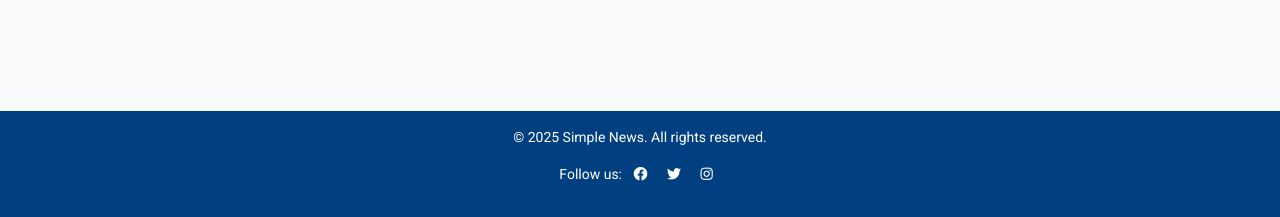
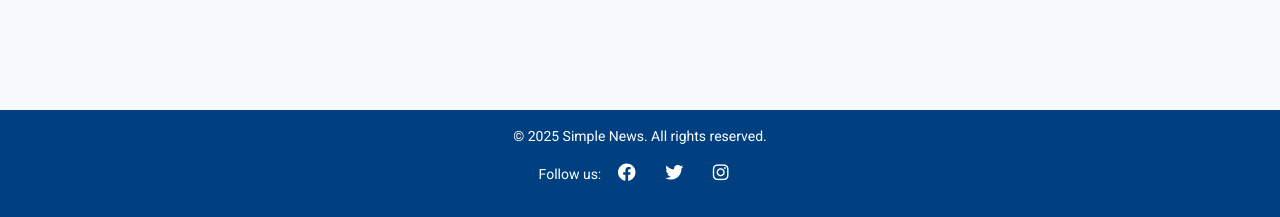
Before and after one commit to MaejorS/ciproject4, a Django app: page / in a window 1280 px wide. Shown: the part 583-800 px from the top of the page. Run offline with Django 4.2, Linux system fonts and the light colour scheme; data that the repository does not hold is empty.

Commit message:
Create style for social icons in footer

```diff
--- a/static/css/style.css
+++ b/static/css/style.css
@@ -81,3 +81,14 @@ h1, h2, h3, h4, h5, h6 {
     background-color: #002060; /* Darker blue for hover */
     color: #ffffff;
 }
+
+/* Social Icons in Footer */
+footer i {
+    font-size: 18px;
+    margin: 0 5px;
+    transition: color 0.3s ease;
+}
+
+footer i:hover {
+    color: #ffd700; /* Gold hover effect for social icons */
+}
```
